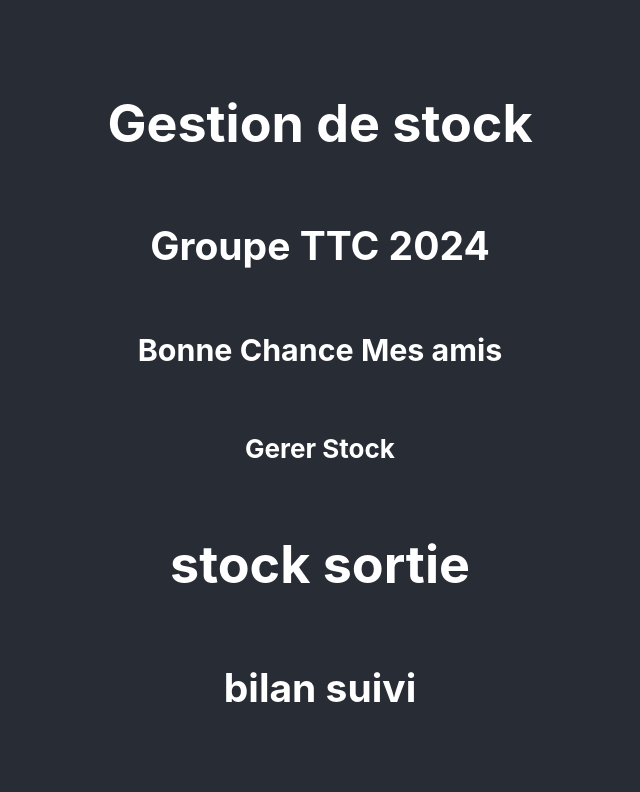
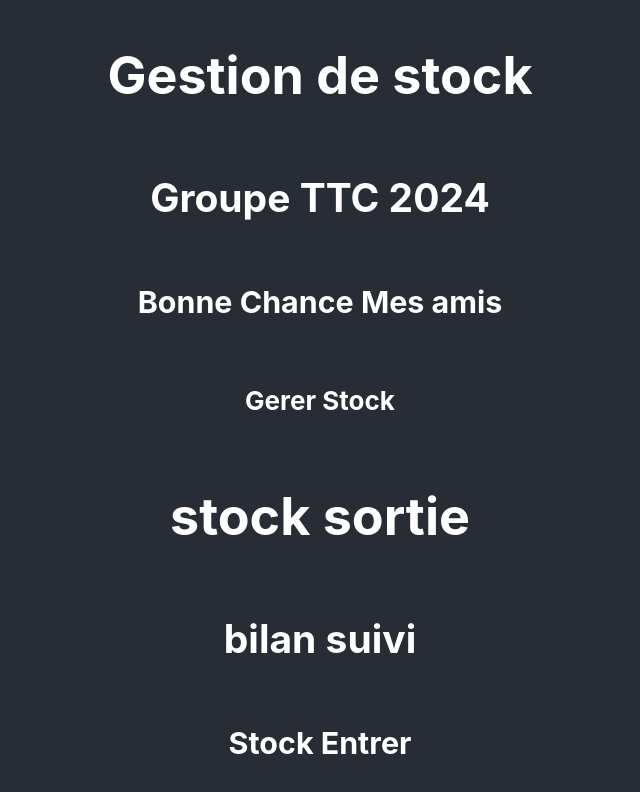
Before and after one commit to HoussineB/gestionStock, a React (Create React App) app: page / in a window 1280 px wide. Shown: the top 792 px of the page, without its empty margins (320-960 px from the left). Built offline with nearby package versions, Linux system fonts and the light colour scheme.

Commit message:
PSV-2 stocke entrer valide

```diff
--- a/src/App.js
+++ b/src/App.js
@@ -10,6 +10,7 @@ function App() {
         <h4>Gerer Stock</h4>
         <h1>stock sortie</h1>
         <h2>bilan suivi </h2>
+        <h3>Stock Entrer</h3>
       </header>
     </div>
   );
```
